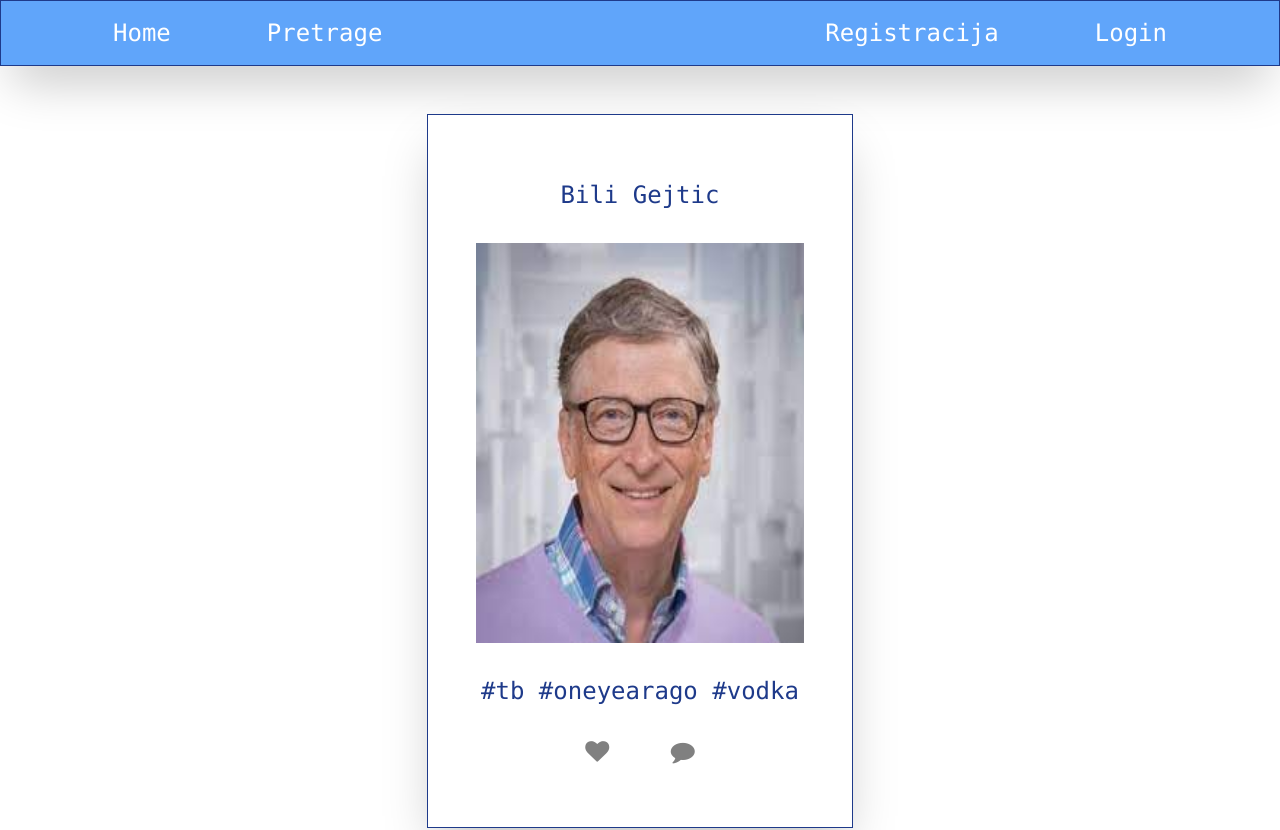
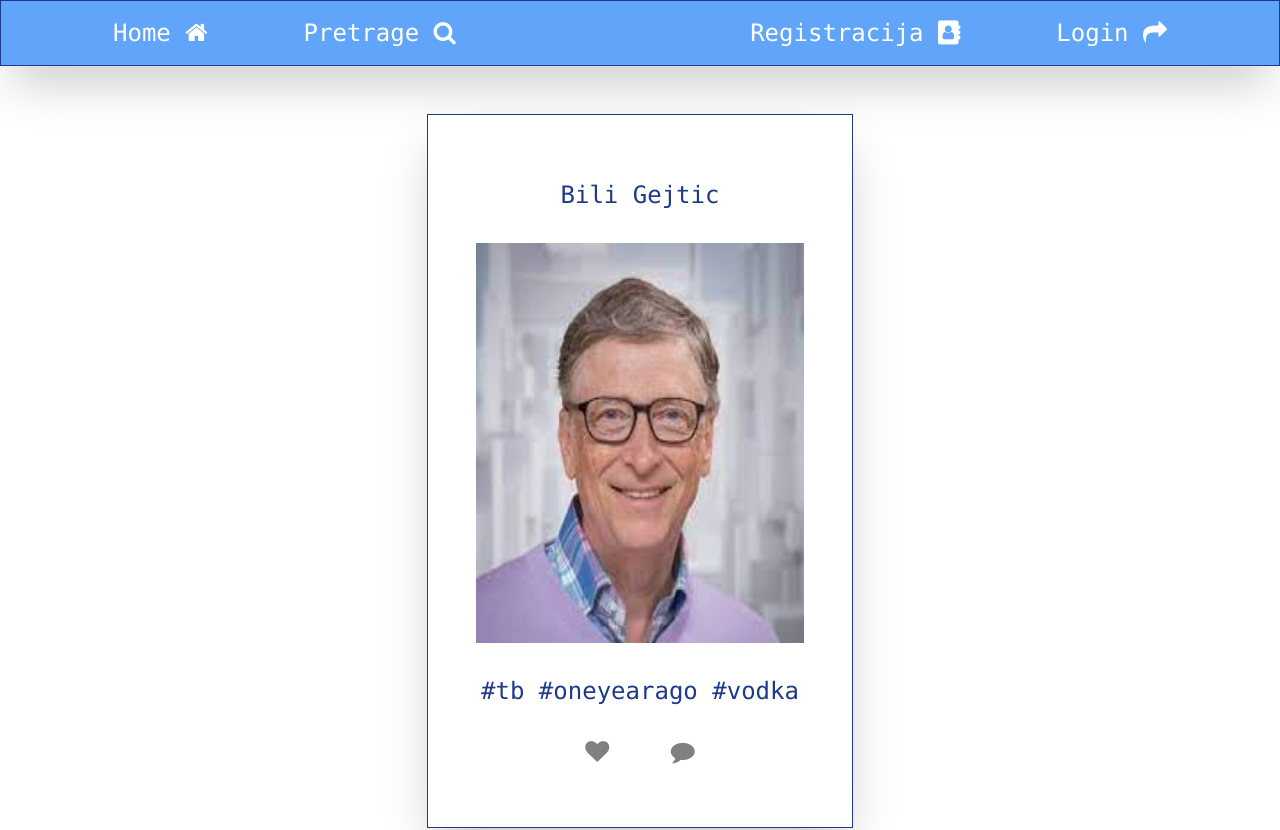
Before and after one commit to andjelijaa/XML-projekat, a React (Create React App) app in the folder frontend/: page / in a window 1280 px wide. Shown: the top 830 px of the page. Built offline with nearby package versions, Linux system fonts and the light colour scheme.

Commit message:
random posts on home page

```diff
--- a/frontend/src/App.js
+++ b/frontend/src/App.js
@@ -3,6 +3,7 @@ import { BrowserRouter, Route, Switch } from 'react-router-dom';
 import Registracija from "./components/register/register";
 import Login from "./components/login/login";
 import Home from "./components/home/home";
+import Search from "./components/search/search";
 
 function App() {
   return (
@@ -11,6 +12,7 @@ function App() {
         <Route component={Home} path="/" exact/>
         <Route component={Registracija} path="/registracija"/>
         <Route component={Login} path="/login"/>
+        <Route component={Search} path="/pretrage"></Route>
       </Switch>
     </BrowserRouter>
   );
--- a/frontend/src/components/home/home.js
+++ b/frontend/src/components/home/home.js
@@ -15,19 +15,19 @@ function Home(){
             <nav className="flex flex-row justify-between items-center w-full text-center border border-12 p-4 border-blue-900 font-mono text-2xl bg-blue-400 text-white shadow-2xl">
                     <div>
                         <Link to="/" className="ml-24">
-                            Home
+                            Home <i class="fa fa-home"></i>
                         </Link>
-                        <Link className="mx-24">
-                            Pretrage
+                        <Link to="/pretrage" className="mx-24">
+                            Pretrage <i class="fa fa-search"></i>
                         </Link>
                     </div>
 
                     <div>
                         <Link to="/registracija" className="mx-24">
-                            Registracija
+                            Registracija <i class="fa fa-address-book"></i>
                         </Link>
                         <Link to="/login" className="mr-24">
-                            Login
+                            Login <i class="fa fa-share"></i>
                         </Link>
                     </div>
             </nav>
--- /dev/null
+++ b/frontend/src/components/search/search.js
@@ -0,0 +1,12 @@
+function search(){
+    return(
+        <main>
+            <div class="background w-screen h-screen"></div>
+
+
+        </main>
+
+    )
+}
+
+export default search;
```
